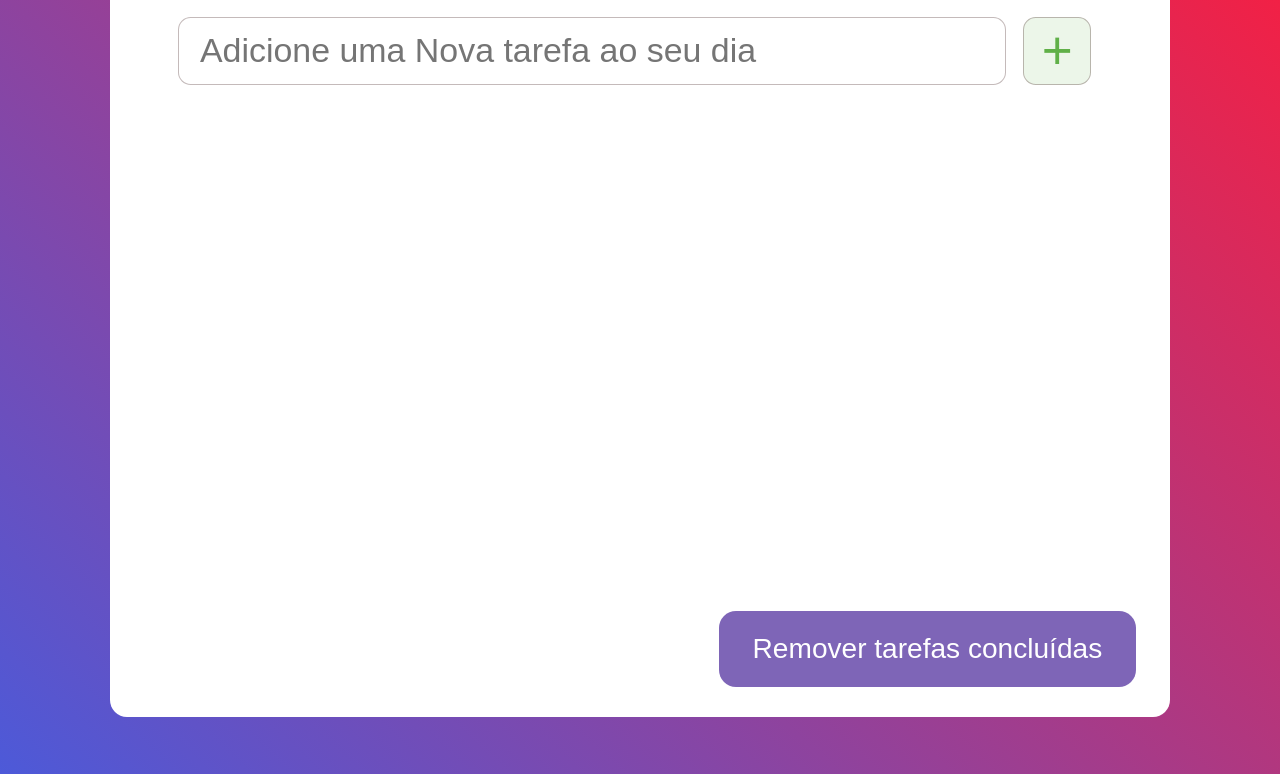
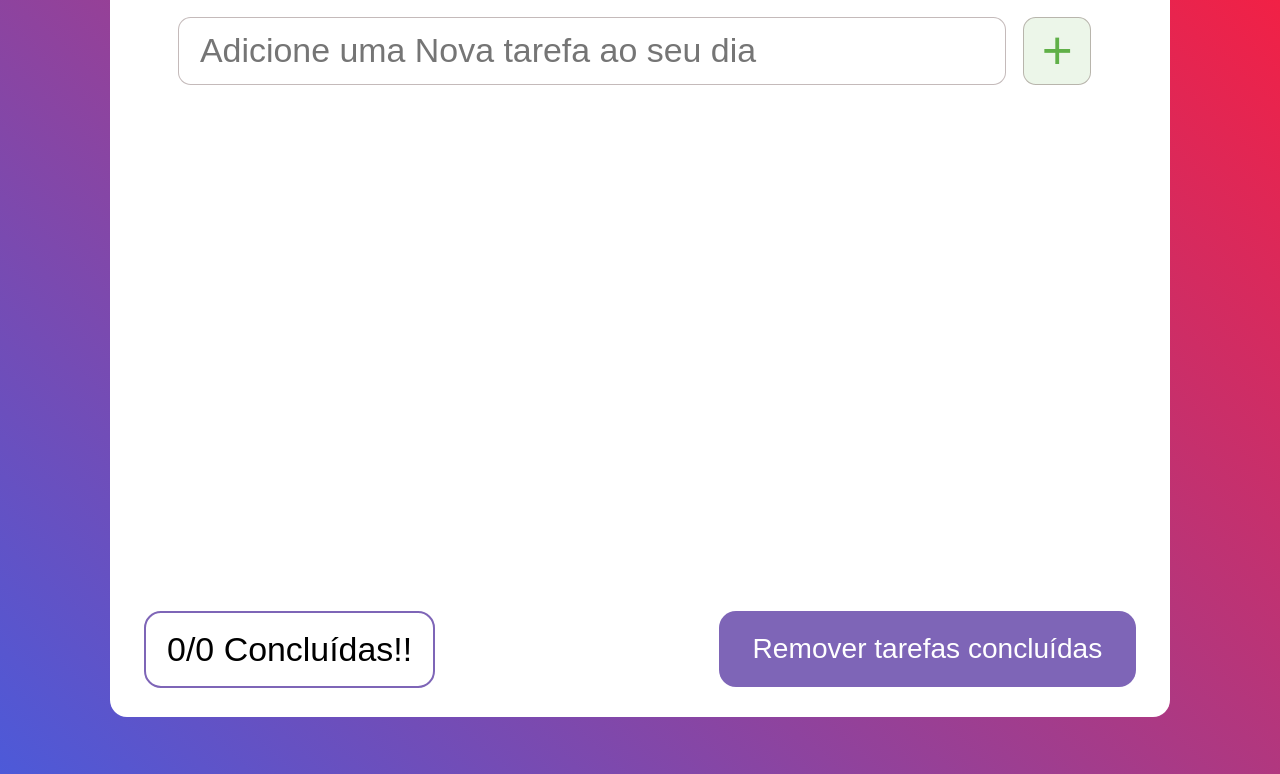
Before and after one commit to Ibrahimlima/To-do-list, a plain HTML site: page index.html in a window 1280 px wide. Shown: the part 162-936 px from the top of the page. Drawn offline with Linux system fonts and the light colour scheme.

Commit message:
adicionando progressão das tarefas

```diff
--- a/index.html
+++ b/index.html
@@ -28,7 +28,7 @@
 
                 </ul>
             </section>
-            <footer>
+            <footer id="todoFooter">
                 <button onclick="removeDoneTasks()" class="remove-done-tasks-btn">Remover tarefas concluídas</button>
             </footer>
 
--- a/index.js
+++ b/index.js
@@ -1,3 +1,24 @@
+const taskProgressData = (tasks) => {
+    let tasksProgress;
+    const tasksProgressDom = document.getElementById('tasksProgress');
+
+    if (tasksProgressDom) tasksProgress = tasksProgressDom;
+
+    else {
+        const newTasksProgressDom = document.createElement('div')
+        newTasksProgressDom.id = 'tasksProgress';
+        document.getElementById('todoFooter').appendChild(newTasksProgressDom);
+        tasksProgress = newTasksProgressDom;
+    }
+
+    const doneTasks = tasks.filter(({checked}) => checked).length
+    const totalTasks = tasks.length;
+    tasksProgress.textContent = `${doneTasks}/${totalTasks} Concluídas!!`;
+
+}
+
+
+
 const tasksStorage = () =>{
     const localTasks = JSON.parse(window.localStorage.getItem('tasks'))
 
@@ -8,7 +29,8 @@ const tasksStorage = () =>{
 const removeTaskItem = (taskId) => {
     const tasks = tasksStorage();
     const updatedTasks = tasks.filter(({ id }) => parseInt(id) !== parseInt(taskId));
-    saveTasks(updatedTasks);
+    saveTasks(updatedTasks)
+    taskProgressData(updatedTasks)
 
     document.getElementById("todoList").removeChild(document.getElementById(taskId))
 
@@ -24,6 +46,7 @@ const removeDoneTasks = () => {
 
     const updatedTasks = tasks.filter(({checked}) => !checked)
     saveTasks(updatedTasks);
+    taskProgressData(updatedTasks)
 
     tasksToRemove.forEach((tasksToRemove) =>{
         document.getElementById("todoList").removeChild(document.getElementById(tasksToRemove))
@@ -67,7 +90,8 @@ const onCheckboxClick = (event) => {
             ? { ...task, checked: event.target.checked} : task
     })
 
-    saveTasks(updatedTasks)
+    saveTasks(updatedTasks);
+    taskProgressData(updatedTasks)
 }
 
 const checkBoxInput = ({id, description, checked}) => {
@@ -125,7 +149,8 @@ const createTask = async (event) => {
         ...tasks,
         {id: newTask.id, description: newTask.description, checked: false}
    ]
-   saveTasks(updatedTasks)
+   saveTasks(updatedTasks);
+   taskProgressData(updatedTasks)
 
    document.getElementById('description').value = ''
    document.getElementById('task-btn').removeAttribute('disabled')
@@ -141,4 +166,6 @@ window.onload = function(){
         const checkb = checkBoxInput(task);
         createTaskListItem(task, checkb)
     })
+
+    taskProgressData(tasks)
 }
--- a/style.css
+++ b/style.css
@@ -155,11 +155,20 @@ h1{
     }
 }
 
-footer{
+#todoFooter{
     width: 100%;
     display: flex;
-    flex-direction: row;
-    justify-content: flex-end;
+    flex-direction: row-reverse;
+    justify-content: space-between;
+    align-items: center;
+}
+
+#tasksProgress{
+    font-size: 1.6rem;
+    border:  .1rem solid #5d3ea5cb;
+    border-radius: .8rem;
+    padding: .8rem 1rem;
+
 }
 
 .remove-done-tasks-btn{
```
